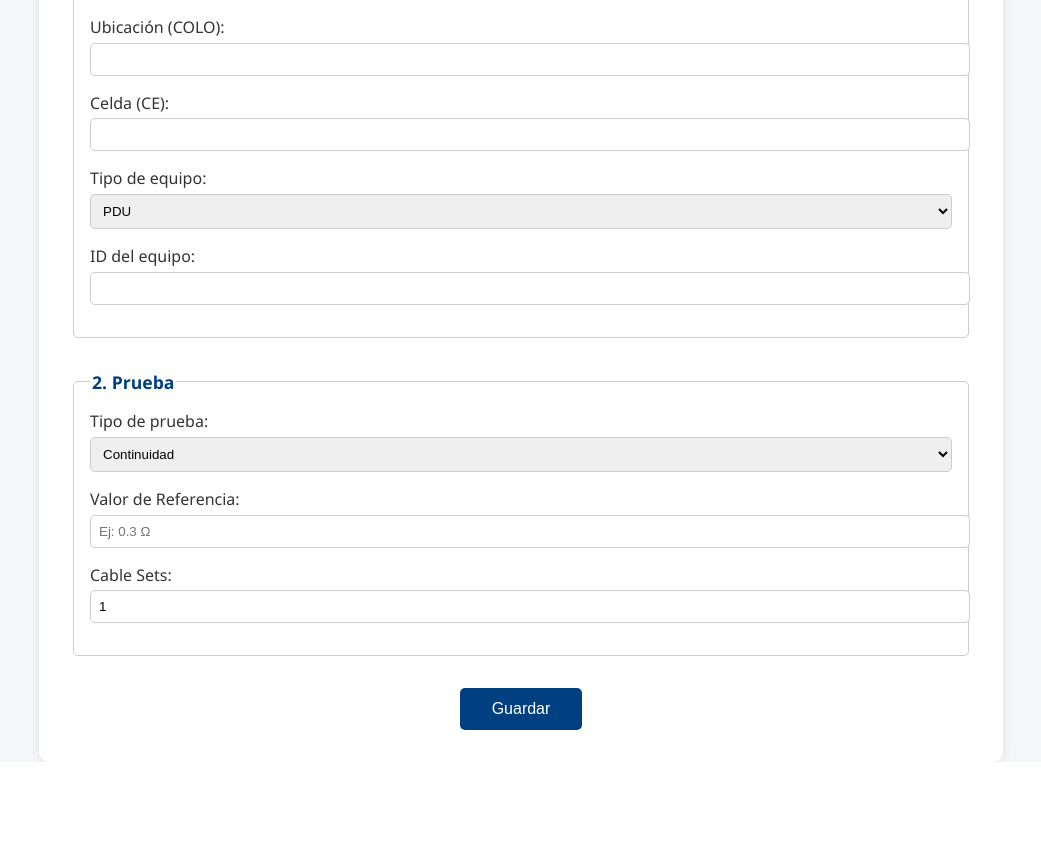
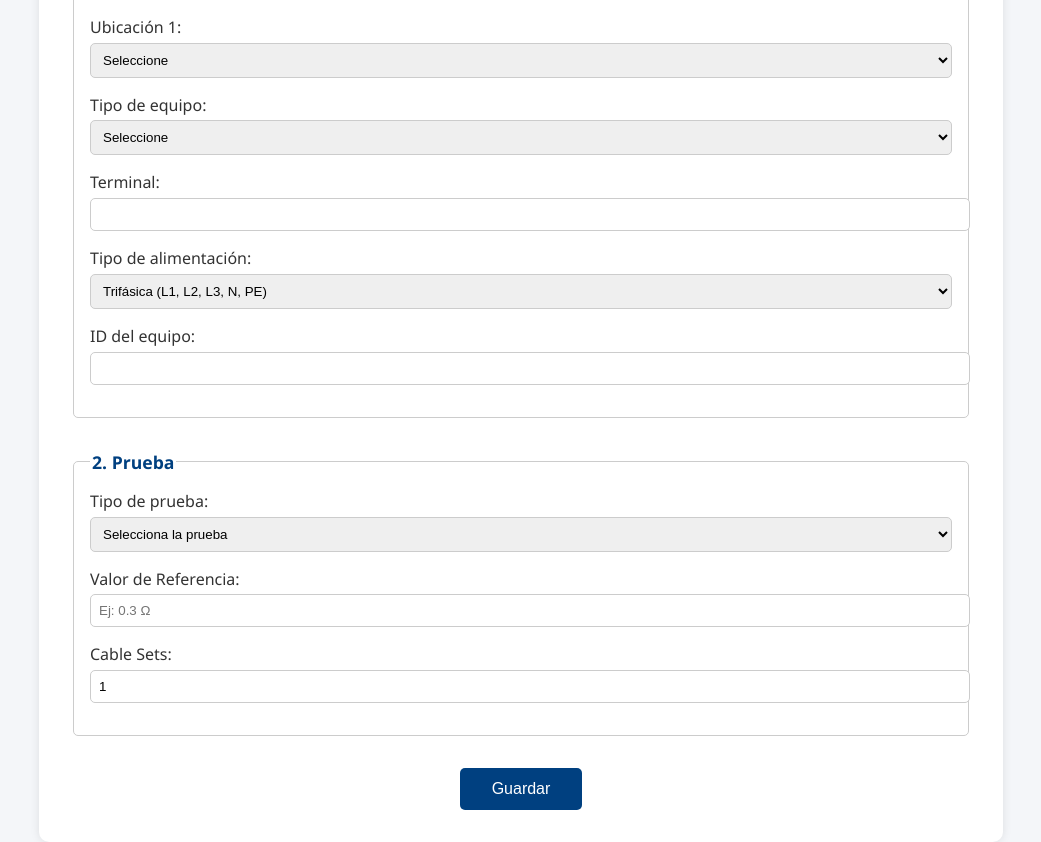
Before and after one commit to jrosselotl/comis, a FastAPI app: page / in a window 1280 px wide. Shown: the part 209-1051 px from the top of the page, without its empty margins (119-1160 px from the left). Before the commit the page ends 971 px from the top, so only its background shows below. Run offline with FastAPI, Linux system fonts and the light colour scheme; the visitor is signed in with stand-in values (Sample User, id 1); data that the repository does not hold is empty.

Commit message:
Update index.html

```diff
--- a/app/templates/index.html
+++ b/app/templates/index.html
@@ -7,6 +7,7 @@
   <link rel="stylesheet" href="/static/css/style.css" />
 </head>
 <body>
+
 <div style="display: flex; justify-content: space-between; align-items: center;">
   <h1 style="margin: 0;">Formulario de Pruebas Eléctricas</h1>
   <a href="/logout" style="padding: 8px 12px; background-color: #d9534f; color: white; text-decoration: none; border-radius: 5px;">
@@ -16,68 +17,141 @@
 
 <form id="formulario-pruebas" enctype="multipart/form-data">
   <fieldset>
+    <legend>1. Datos del Equipo</legend>
+
     <label>Proyecto:
-  <select id="proyecto-id" name="proyecto_id" required>
+      <select id="proyecto_id" name="proyecto_id" required>
         <option value="">Cargando...</option>
       </select>
     </label>
-        <legend>1. Datos del Equipo</legend>
-        <label>Ubicación (COLO): <input type="text" id="colo" required /></label>
-        <label>Celda (CE): <input type="text" id="ce" required /></label>
-        <label>Tipo de equipo:
-            <select id="tipo-equipo" required>
-                <option value="PDU">PDU</option>
-                <option value="MSB">MSB</option>
-                <option value="BSW">BSW</option>
+
+    <label>Ubicación 1:
+      <select id="ubicacion_1" name="ubicacion_1" required>
+        <option value="">Seleccione</option>
+        <option value="COLO">COLO</option>
+        <option value="WTP">WTP</option>
+        <option value="ADMIN">ADMIN</option>
       </select>
     </label>
-        <label>ID del equipo: <input type="text" id="codigo-equipo" required /></label>
+
+    <label id="label-ubicacion_2" style="display:none;">Ubicación 2 (CE):
+      <input type="text" id="ubicacion_2" name="ubicacion_2" />
+    </label>
+
+    <label>Tipo de equipo:
+      <select id="tipo_equipo" name="tipo_equipo" required>
+        <option value="">Seleccione</option>
+        <option value="MSB">MSB</option>
+        <option value="PDU">PDU</option>
+        <option value="LBP">LBP</option>
+        <option value="ADP">ADP</option>
+        <option value="PNL">PNL</option>
+        <option value="NLP">NLP</option>
+        <option value="ATS">ATS</option>
+      </select>
+    </label>
+
+    <label id="label-sub_equipo" style="display:none;">Sub-equipo:
+      <select id="sub_equipo" name="sub_equipo">
+        <option value="">--</option>
+        <option value="BSW">BSW</option>
+        <option value="FCB">FCB</option>
+      </select>
+    </label>
+
+    <label>Terminal:
+      <input type="text" id="terminal" name="terminal" />
+    </label>
+
+    <label>Tipo de alimentación:
+      <select id="tipo_alimentacion" name="tipo_alimentacion" required>
+        <option value="trifasica">Trifásica (L1, L2, L3, N, PE)</option>
+        <option value="monofasica">Monofásica (L, N, PE)</option>
+      </select>
+    </label>
+
+    <label>ID del equipo:
+      <input type="text" id="codigo_equipo" name="codigo_equipo" required />
+    </label>
   </fieldset>
 
   <fieldset>
     <legend>2. Prueba</legend>
+
     <label>Tipo de prueba:
-            <select id="tipo-prueba" required>
+      <select id="tipo-prueba" name="tipo_prueba" required>
         <option value="">Selecciona la prueba</option>
-                <option value="continuidad" selected>Continuidad</option>
+        <option value="continuidad">Continuidad</option>
         <option value="megado">Megado</option>
       </select>
     </label>
+
     <label>Valor de Referencia:
       <input type="text" id="referencia-comun" placeholder="Ej: 0.3 Ω" required />
     </label>
+
     <div id="campo-tiempo-aplicado" style="display: none;">
       <label>Tiempo aplicado (s):
         <input type="text" id="tiempo-aplicado-global" placeholder="Ej: 60" />
       </label>
     </div>
-        <label>Cable Sets: <input type="number" id="cable-set" min="1" value="1" required /></label>
+
+    <label>Cable Sets:
+      <input type="number" id="cable-set" min="1" value="1" required />
+    </label>
   </fieldset>
 
   <div id="bloque-resultados" style="display:none; margin-top: 30px;">
     <h4>3. Resultados Test</h4>
     <div id="contenedor-resultados"></div>
   </div>
+
   <button type="submit">Guardar</button>
 </form>
+
 <script>
 document.addEventListener("DOMContentLoaded", async () => {
-  const selectProyecto = document.getElementById("proyecto-id");
+  const proyectoSelect = document.getElementById("proyecto_id");
+  const ubicacion1 = document.getElementById("ubicacion_1");
+  const ubicacion2 = document.getElementById("ubicacion_2");
+  const labelUbicacion2 = document.getElementById("label-ubicacion_2");
 
+  const tipoEquipo = document.getElementById("tipo_equipo");
+  const labelSubEquipo = document.getElementById("label-sub_equipo");
+
+  // Carga proyectos
   try {
     const res = await fetch("/proyectos/");
     const proyectos = await res.json();
-
-    selectProyecto.innerHTML = "";
+    proyectoSelect.innerHTML = "";
     proyectos.forEach((p) => {
       const option = document.createElement("option");
       option.value = p.id;
       option.textContent = p.nombre;
-      selectProyecto.appendChild(option);
+      proyectoSelect.appendChild(option);
     });
   } catch (err) {
-    selectProyecto.innerHTML = '<option>Error cargando proyectos</option>';
+    proyectoSelect.innerHTML = '<option>Error cargando proyectos</option>';
   }
+
+  // Mostrar ubicación_2 solo si ubicacion_1 = COLO
+  ubicacion1.addEventListener("change", () => {
+    if (ubicacion1.value === "COLO") {
+      labelUbicacion2.style.display = "block";
+    } else {
+      labelUbicacion2.style.display = "none";
+      ubicacion2.value = "";
+    }
+  });
+
+  // Mostrar sub_equipo solo si tipo_equipo es MSB o PDU
+  tipoEquipo.addEventListener("change", () => {
+    if (["MSB", "PDU"].includes(tipoEquipo.value)) {
+      labelSubEquipo.style.display = "block";
+    } else {
+      labelSubEquipo.style.display = "none";
+    }
+  });
 });
 </script>
 <script src="/static/js/formulario_loader.js"></script>
```
Lines whose indentation alone changed are shown as unchanged.
